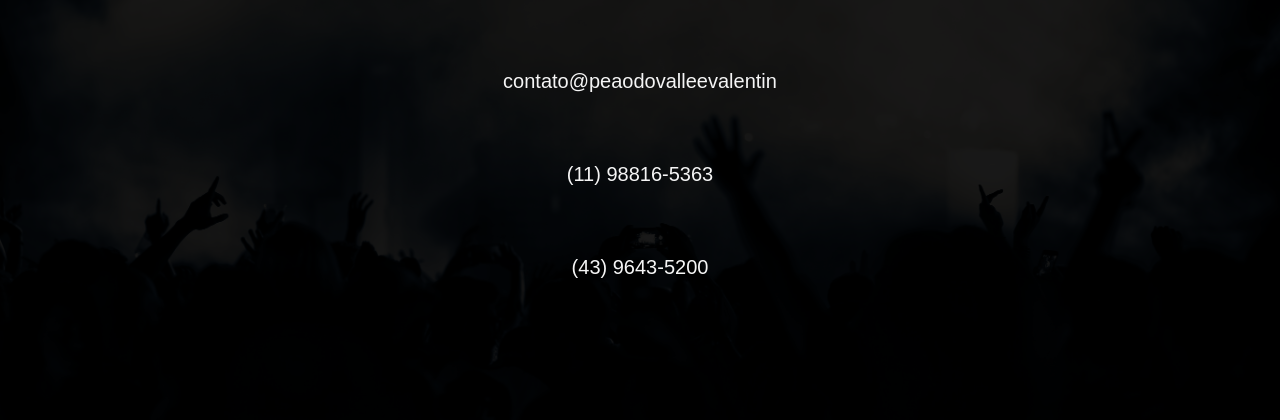
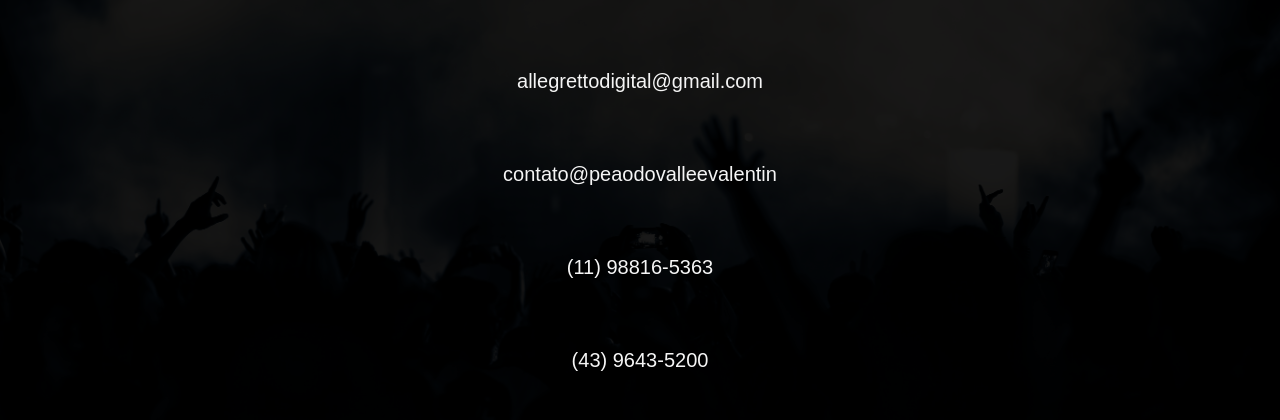
Before and after one commit to ransomware3/projeto-peaodovalle-e-valentin, a React (Create React App) app: page /contato in a window 1280 px wide. Shown: the part 206-626 px from the top of the page. Built offline with nearby package versions, Linux system fonts and the light colour scheme.

Commit message:
adicionado novo email de contato

```diff
--- a/src/components/contactUS/index.js
+++ b/src/components/contactUS/index.js
@@ -8,13 +8,14 @@ import {
 } from './styled'
 
 const ContactUS = () => {
-    return(
+    return (
         <>
             <AlignLimiter>
                 <Opacity>
                     <SectionLimiter>
                         <H1>Contato</H1>
                         <UlContact>
+                            <li><Anchor target='_blank' rel="noopener noreferrer" href='mailto:allegrettodigital@gmail.com'>allegrettodigital@gmail.com</Anchor></li>
                             <li><Anchor target='_blank' rel="noopener noreferrer" href='mailto:peaodovalleevalentinoficial@gmail.com'>contato@peaodovalleevalentin</Anchor></li>
                             <li><Anchor target='_blank' rel="noopener noreferrer" href='tel:11-98816-5363'>(11) 98816-5363</Anchor></li>
                             <li><Anchor target='_blank' rel="noopener noreferrer" href='tel:43-9643-5200'>(43) 9643-5200</Anchor></li>
--- a/src/components/contactUS/styled.js
+++ b/src/components/contactUS/styled.js
@@ -32,7 +32,7 @@ export const UlContact = styled.ul`
     display: flex;
     align-items: center;
     gap: 70px;
-    flex-flow: column wrap;
+    flex-direction: column;
 `
 
 export const Opacity = styled.div`
@@ -51,6 +51,11 @@ export const H1 = styled.h1`
 
 export const Anchor = styled.a`
     font-size: 20px;
+    transition: .2s;
+
+    &:hover{
+        color: #c66417;
+    }
 
     @media(max-width: 580px){
         font-size: 16px;
--- a/src/pages/scrollToTop.jsx
+++ b/src/pages/scrollToTop.jsx
@@ -2,10 +2,10 @@ import { useEffect } from 'react'
 import { useLocation } from 'react-router-dom'
 
 function ScrollToTop() {
-  const { pathname } = useLocation();
+  const { pathname } = useLocation()
 
   useEffect(() => {
-    window.scrollTo(0, 0);
+    window.scrollTo(0, 0)
   }, [pathname])
 
   return null
```
